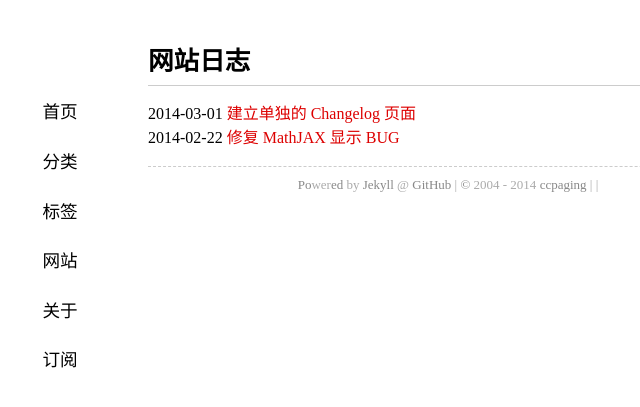
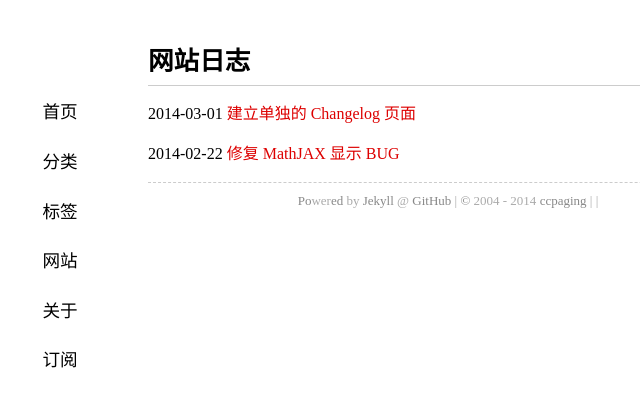
Before and after one commit to ccpaging/ccpaging.github.io, a Jekyll site: the page built from changelog/index.md, in a window 1280 px wide. Shown: the top 407 px of the page, without its empty margins (192-832 px from the left). Built offline with Jekyll 4.4.1, drawn with Linux system fonts in a browser that asks for light colours; comment, search, counter and statistics services are not loaded.

Commit message:
New changelog

```diff
--- a/_config.yml
+++ b/_config.yml
@@ -1,5 +1,5 @@
 markdown: kramdown
-permalink: /:year/:month/:day/:title/
+permalink: /:year-:month-:day-:title/
 url: http://ccpaging.github.io/
 name: 中小学数学教育笔记 by ccpaging
 author: ccpaging
--- a/changelog/index.md
+++ b/changelog/index.md
@@ -6,4 +6,5 @@ thread: 616
 ---
 
 2014-03-01 [建立单独的 Changelog 页面](2014-03-01-changlog.html)
+
 2014-02-22 [修复 MathJAX 显示 BUG](2014-02-22-changlog.html)
```
